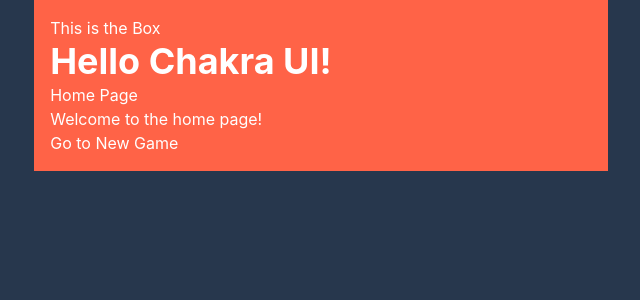
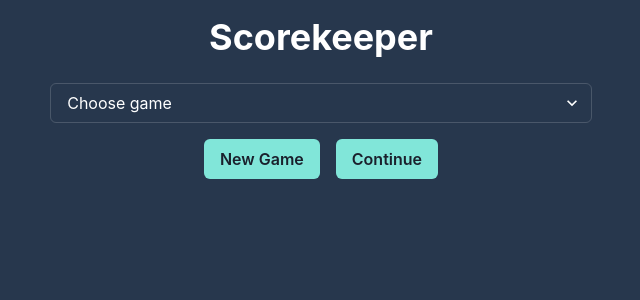
Before and after one commit to jefftoppings/scorekeeper-client, a React (Create React App) app: page / in a window 1280 px wide. Shown: the top 300 px of the page, without its empty margins (319-959 px from the left). Built offline with nearby package versions, Linux system fonts and the light colour scheme.

Commit message:
feat: WIP wiring up Home.tsx

```diff
--- a/src/components/Home.tsx
+++ b/src/components/Home.tsx
@@ -1,18 +1,36 @@
-import { Box, Container, Heading } from "@chakra-ui/react";
+import {
+  Box,
+  Button,
+  Container,
+  Heading,
+  Select,
+  Stack,
+} from "@chakra-ui/react";
 import React from "react";
-import { Link } from "react-router-dom";
 
 const Home: React.FC = () => {
   return (
     <Container>
-      <Box bg="tomato" w="100%" p={4} color="white">
-        This is the Box
-        <Heading>Hello Chakra UI!</Heading>
-        <div>
-          <h1>Home Page</h1>
-          <p>Welcome to the home page!</p>
-          <Link to="/new-game">Go to New Game</Link>
-        </div>
+      <Box
+        w="100%"
+        p={4}
+        color="white"
+        display="flex"
+        alignItems="center"
+        flexDir="column"
+      >
+        <Heading>Scorekeeper</Heading>
+        <Select placeholder="Choose game" margin="24px 0 0">
+          <option value="mexican-train-game">Mexican Train Game</option>
+        </Select>
+        <Stack direction="row" spacing={4} align="center" margin="16px 0">
+          <Button colorScheme="teal" variant="solid">
+            New Game
+          </Button>
+          <Button colorScheme="teal" variant="solid">
+            Continue
+          </Button>
+        </Stack>
       </Box>
     </Container>
   );
```
